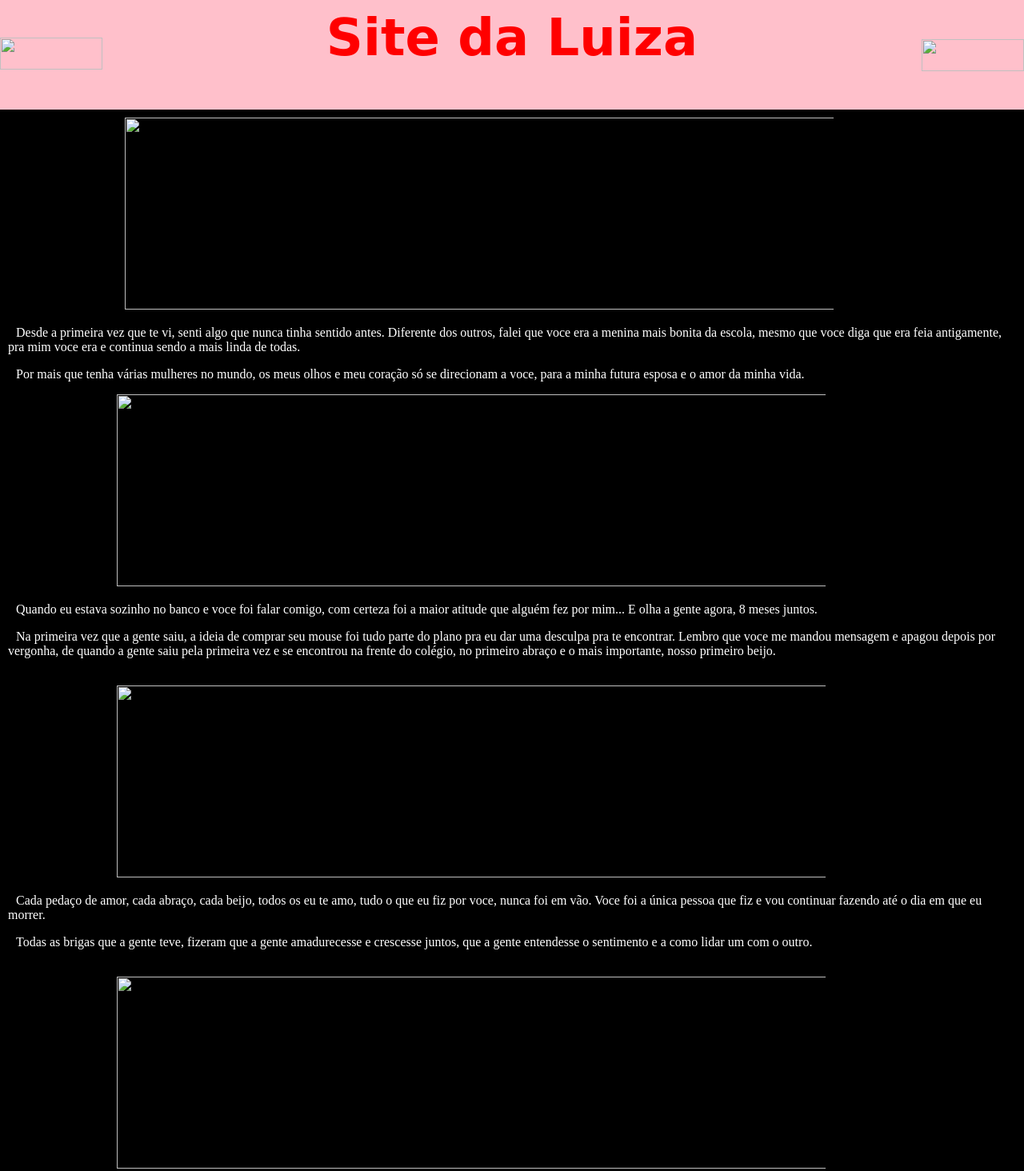
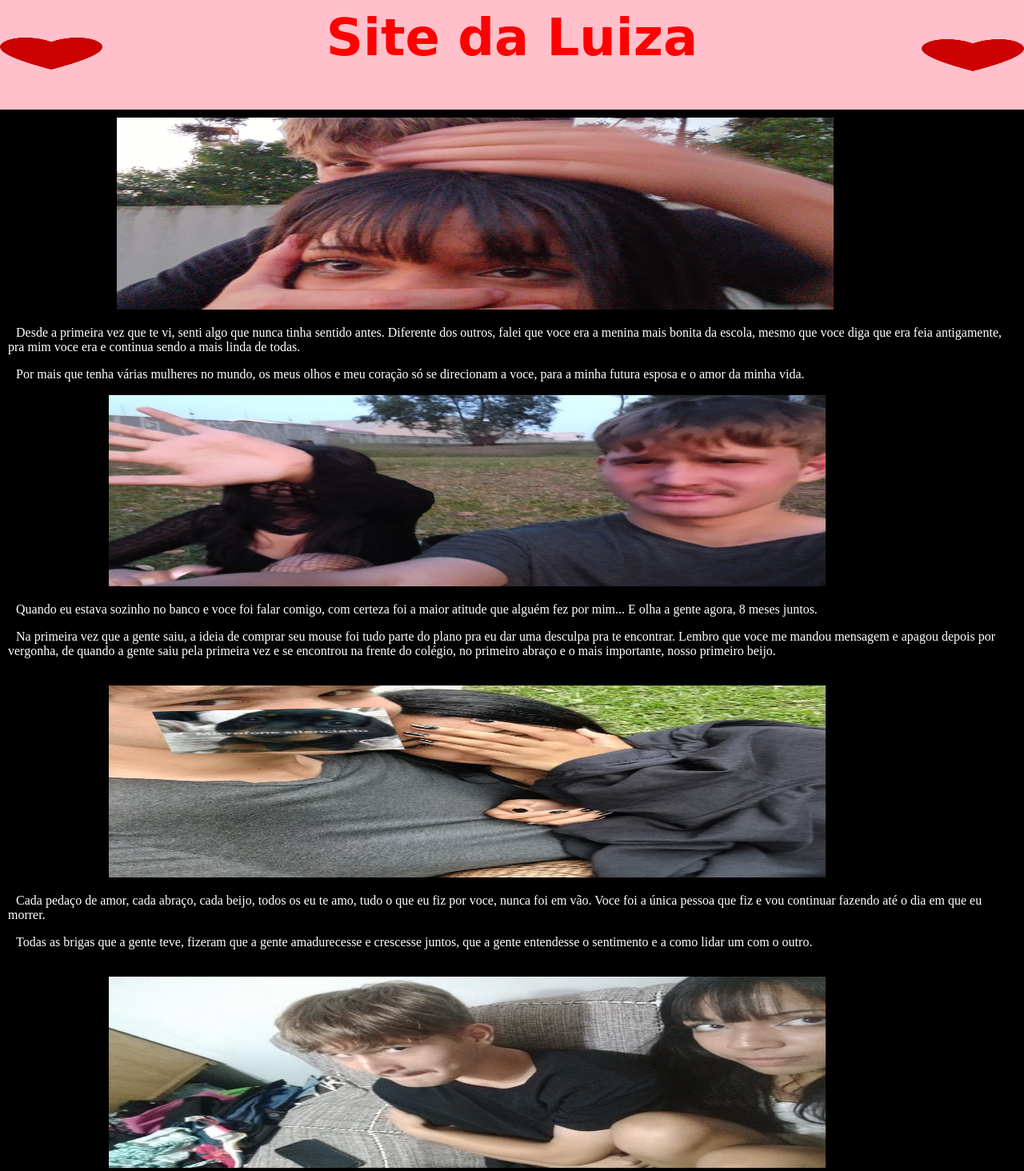
Before and after one commit to Onez7505/Luiza., a plain HTML site: page index.html in a window 1280 px wide. Shown: the top 1464 px of the page at 80% size. Drawn offline with Linux system fonts and the light colour scheme.

Commit message:
Update index.html

```diff
--- a/index.html
+++ b/index.html
@@ -9,22 +9,22 @@
 <body>
   <section class="cabecalho">
     <div id="img1">
-      <img src="img/coracao.png">
+      <img src="coracao.png">
     </div>
       <h1>Site da Luiza</h1>
-      <img src="img/coracao.png">
+      <img src="coracao.png">
   </section>
   <section class="corpo">
-     <img src="img/foto5.jpg">
+     <img src="foto5.jpg">
     <p>Desde a primeira vez que te vi, senti algo que nunca tinha sentido antes. Diferente dos outros, falei que voce era a menina mais bonita da escola, mesmo que voce diga que era feia antigamente, pra mim voce era e continua sendo a mais linda de todas.<br></p><p>Por mais que tenha várias mulheres no mundo, os meus olhos e meu coração só se direcionam a voce, para a minha futura esposa e o amor da minha vida.</p>
-    <img src="img/foto1.jpg">
+    <img src="foto1.jpg">
     <br>
     <p>Quando eu estava sozinho no banco e voce foi falar comigo, com certeza foi a maior atitude que alguém fez por mim... E olha a gente agora, 8 meses juntos.<br></p><p>Na primeira vez que a gente saiu, a ideia de comprar seu mouse foi tudo parte do plano pra eu dar uma desculpa pra te encontrar. Lembro que voce me mandou mensagem e apagou depois por vergonha, de quando a gente saiu pela primeira vez e se encontrou na frente do colégio, no primeiro abraço e o mais importante, nosso primeiro beijo.</p><br>
-    <img src="img/foto2.jpg">
+    <img src="foto2.jpg">
     <p>Cada pedaço de amor, cada abraço, cada beijo, todos os eu te amo, tudo o que eu fiz por voce, nunca foi em vão. Voce foi a única pessoa que fiz e vou continuar fazendo até o dia em que eu morrer.</p><p>Todas as brigas que a gente teve, fizeram que a gente amadurecesse e crescesse juntos, que a gente entendesse o sentimento e a como lidar um com o outro.</p><br>
-    <img src="img/foto6.jpg">
+    <img src="foto6.jpg">
     <p>Eu me sinto feliz ao seu lado, voce é a garota mais linda de todas, a mais fofa, a mais amorosa, a mais carinhosa e o meu maior e primeiro amor.</p><br><p>Eu te amo incondicionalmente, voce é o pilar da minha vida, meu motivo de viver e a pessoa que eu quero me casar e viver para sempre além dessa vida.</p><br><br><h1>Para a garota mais linda do mundo</h1>
-    <img src="img/foto3.jpg">
+    <img src="foto3.jpg">
   <audio id="musica" loop>
   <source src="music/musica.mp3" type="audio/mpeg">
 </audio>
```
